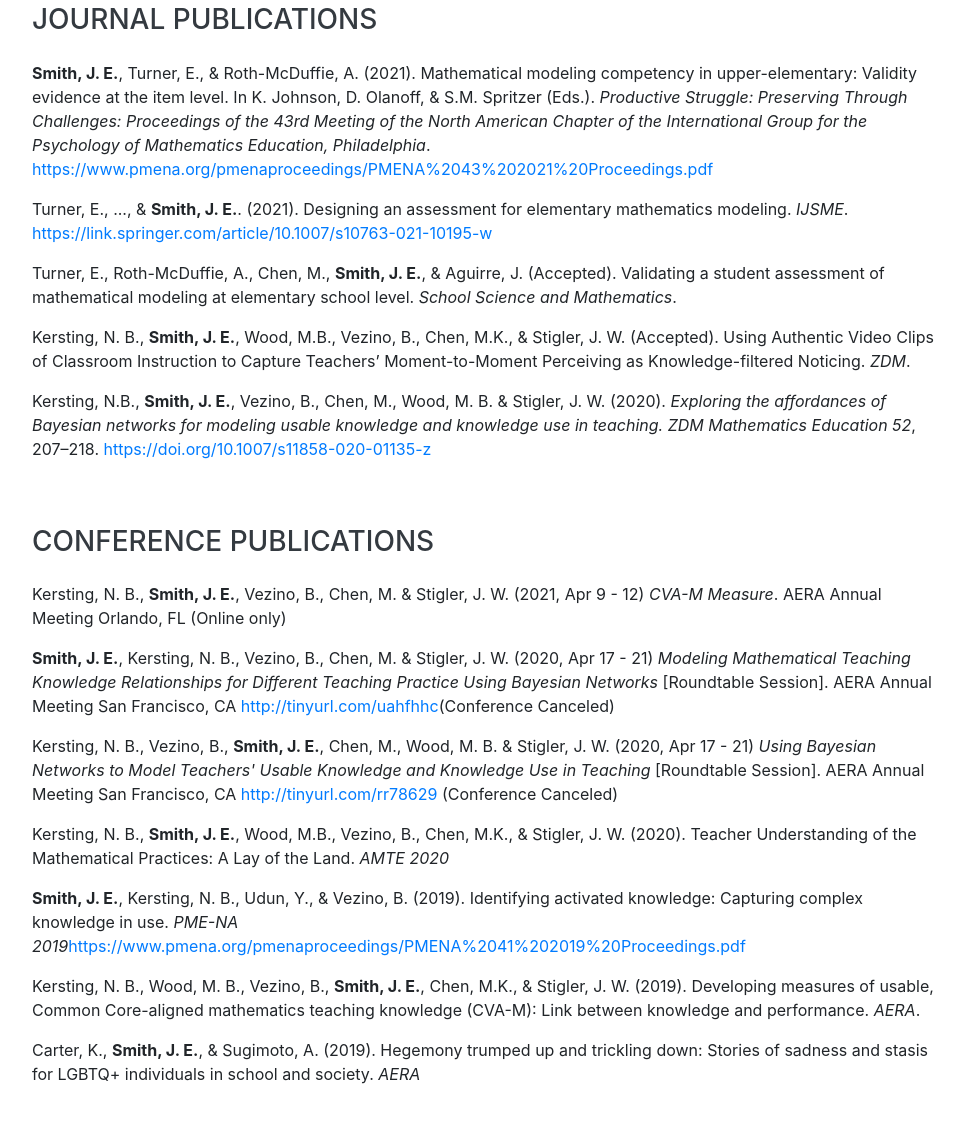
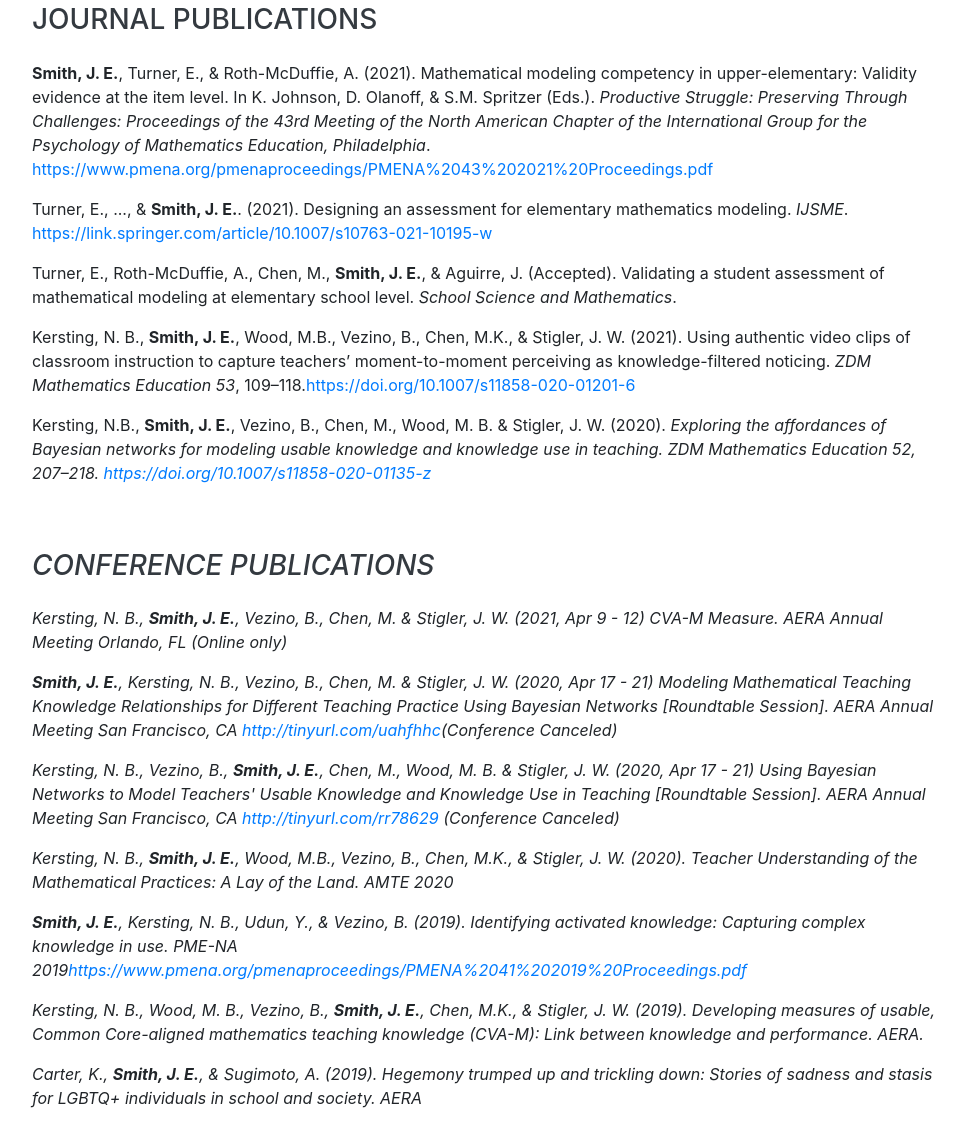
Before and after one commit to edSmith62/edsmith62.github.io, a website with bundled scripts: page index.html in a window 1280 px wide. Shown: the part 2439-3568 px from the top of the page, without its empty margins (288-1252 px from the left). Built offline with nearby package versions, Linux system fonts and the light colour scheme; a web font is replaced by a local one.

Commit message:
Update index.html

```diff
--- a/index.html
+++ b/index.html
@@ -176,8 +176,8 @@
             <p><b>Smith, J. E.</b>, Turner, E., & Roth-McDuffie, A. (2021). Mathematical modeling competency in upper-elementary: Validity evidence at the item level. In K. Johnson, D. Olanoff, & S.M. Spritzer (Eds.). <i>Productive Struggle: Preserving Through Challenges: Proceedings of the 43rd Meeting of the North American Chapter of the International Group for the Psychology of Mathematics Education, Philadelphia</i>. <a href = "https://www.pmena.org/pmenaproceedings/PMENA%2043%202021%20Proceedings.pdf">https://www.pmena.org/pmenaproceedings/PMENA%2043%202021%20Proceedings.pdf</a></p>
             <p>Turner, E., ..., & <b>Smith, J. E.</b>. (2021). Designing an assessment for elementary mathematics modeling. <i>IJSME</i>. <a href = "https://link.springer.com/article/10.1007/s10763-021-10195-w">https://link.springer.com/article/10.1007/s10763-021-10195-w </a></p>
             <p>Turner, E., Roth-McDuffie, A., Chen, M., <b>Smith, J. E.</b>, & Aguirre, J. (Accepted). Validating a student assessment of mathematical modeling at elementary school level. <i>School Science and Mathematics</i>.</p>
-            <p>Kersting, N. B., <b>Smith, J. E.</b>, Wood, M.B., Vezino, B., Chen, M.K., & Stigler, J. W. (Accepted). Using Authentic Video Clips of Classroom Instruction to Capture Teachers’ Moment-to-Moment Perceiving as Knowledge-filtered Noticing. <i>ZDM</i>.</p>
-            <p>Kersting, N.B., <b>Smith, J. E.</b>, Vezino, B., Chen, M., Wood, M. B. & Stigler, J. W. (2020). <i>Exploring the affordances of Bayesian networks for modeling usable knowledge and knowledge use in teaching. ZDM Mathematics Education 52</i>, 207–218. <a href = "https://doi.org/10.1007/s11858-020-01135-z">https://doi.org/10.1007/s11858-020-01135-z</a></p>
+            <p>Kersting, N. B., <b>Smith, J. E.</b>, Wood, M.B., Vezino, B., Chen, M.K., & Stigler, J. W. (2021). Using authentic video clips of classroom instruction to capture teachers’ moment-to-moment perceiving as knowledge-filtered noticing. <i> ZDM Mathematics Education 53</i>, 109–118</i>.<a href = "https://doi.org/10.1007/s11858-020-01201-6">https://doi.org/10.1007/s11858-020-01201-6</a></p>
+            <p>Kersting, N.B., <b>Smith, J. E.</b>, Vezino, B., Chen, M., Wood, M. B. & Stigler, J. W. (2020). <i>Exploring the affordances of Bayesian networks for modeling usable knowledge and knowledge use in teaching. <i>ZDM Mathematics Education 52</i>, 207–218. <a href = "https://doi.org/10.1007/s11858-020-01135-z">https://doi.org/10.1007/s11858-020-01135-z</a></p>
 
           </div>
         </div>
```
